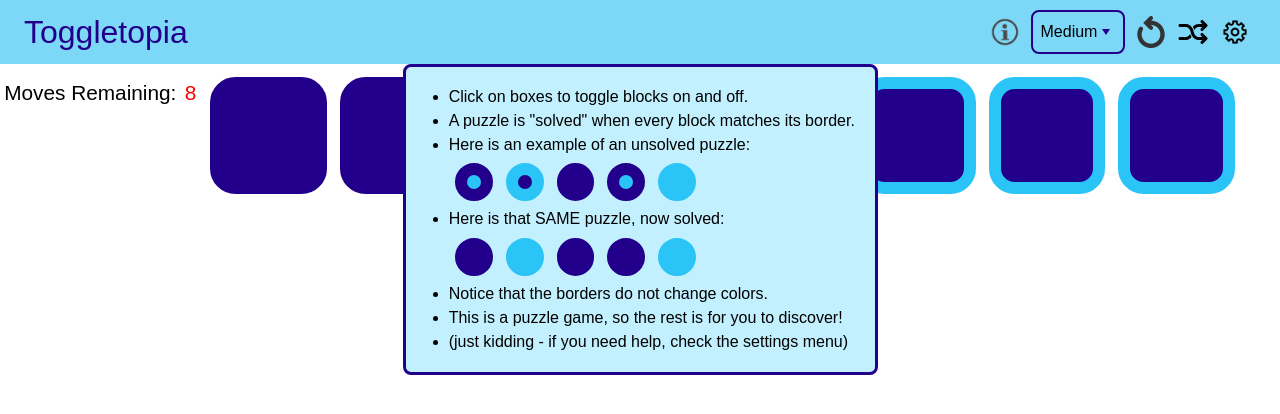
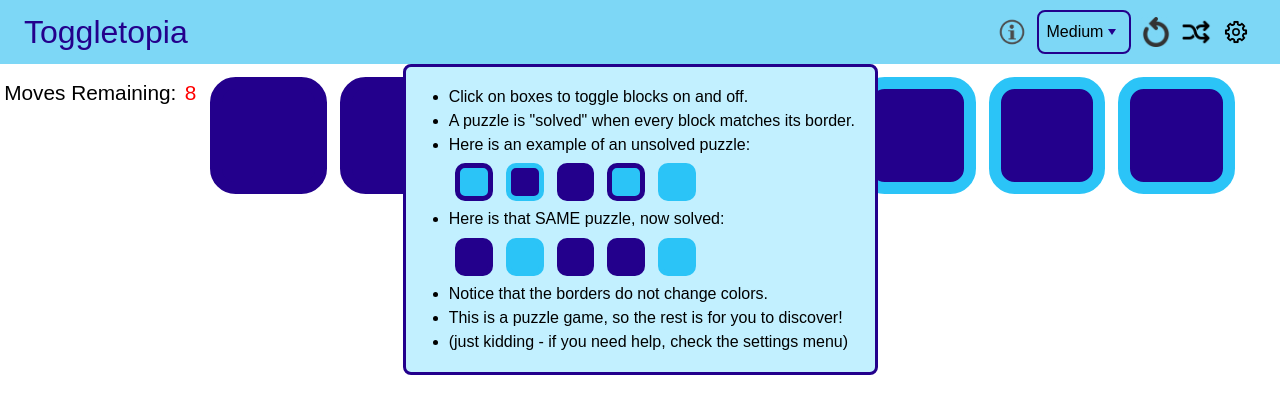
Before and after one commit to davebro1031/Toggletopia, a plain HTML site: page index.html in a window 1280 px wide. Both pictures are taken after a click on the picture 1004 px from the left and 32 px from the top of the page. Drawn offline with Linux system fonts and the light colour scheme.

Commit message:
fix help box styling

```diff
--- a/style.css
+++ b/style.css
@@ -63,7 +63,7 @@ a{
 }
 
 .nav-icon{
-    width: 2em;
+    width: 30px;
 }
 
 .popup{
@@ -98,10 +98,7 @@ a{
         margin-left: auto;
         margin-right: auto;
     }
-    .help-default{
-        border-width: 5px;
-        border-radius: 10px;
-    }
+
 }
 
 @media (max-width:475px){
@@ -117,6 +114,7 @@ a{
 
     .widePopup{
         width:100%;
+        border-radius: 0;
     }
 
     .helpBox{
@@ -336,13 +334,6 @@ input:checked + .slider:before {
     visibility: visible
   }
 
-@media (max-width:2680px) and (min-width:475px){
-    .help-default{
-        border-width: 5px;
-        border-radius: 10px;
-    }
-}
-
 
 /* Block stylings */
 
@@ -361,6 +352,12 @@ input:checked + .slider:before {
     font-size: 3.6vw
 }
 
+@media (max-width:2680px) and (min-width:475px){
+    .help-default{
+        border-width: 5px;
+        border-radius: 10px;
+    }
+}
 
 .button-on{
     background-color:var(--on-color);
```
Also changed, not shown: index.html (+2 -0 lines).
